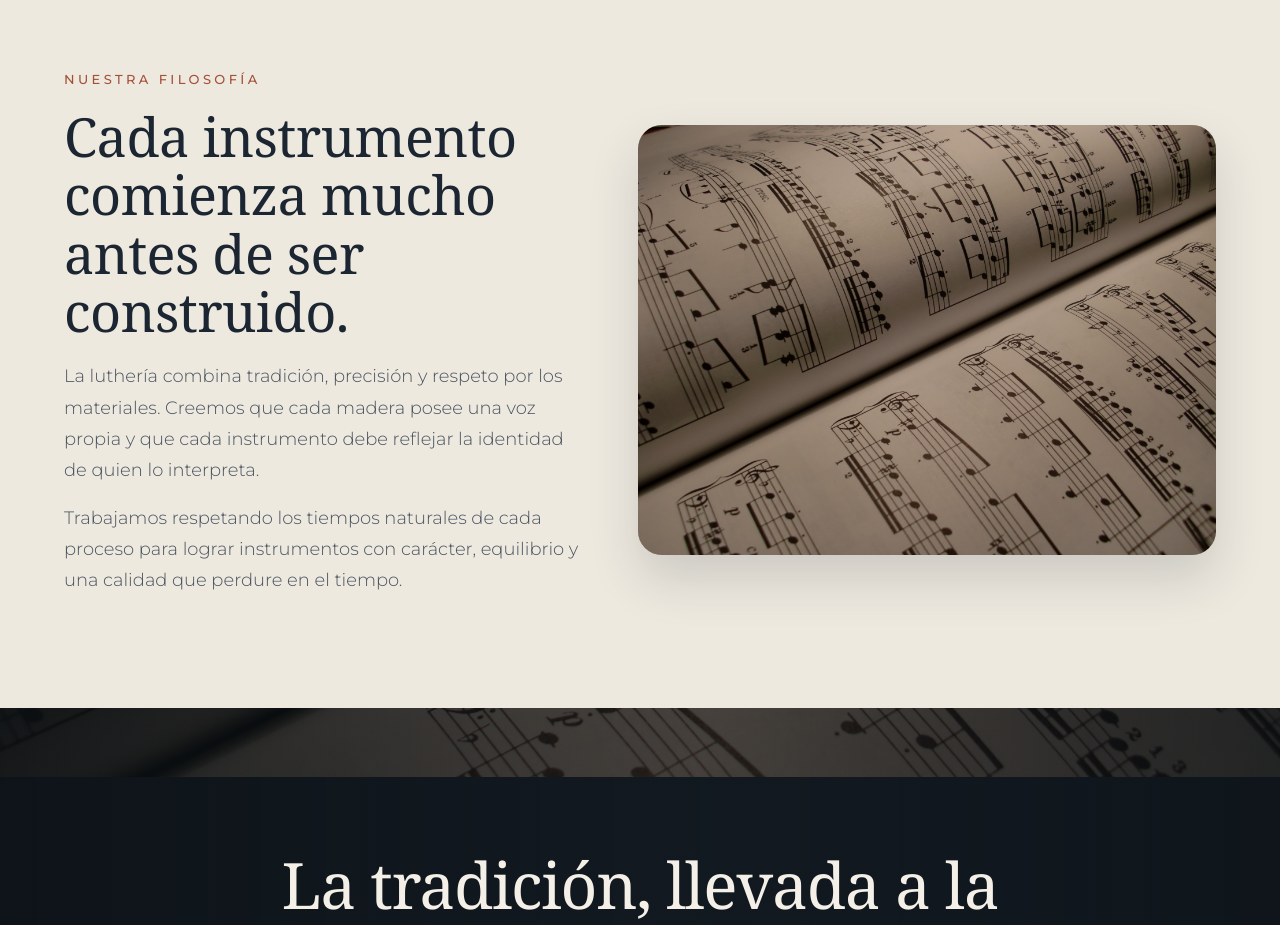
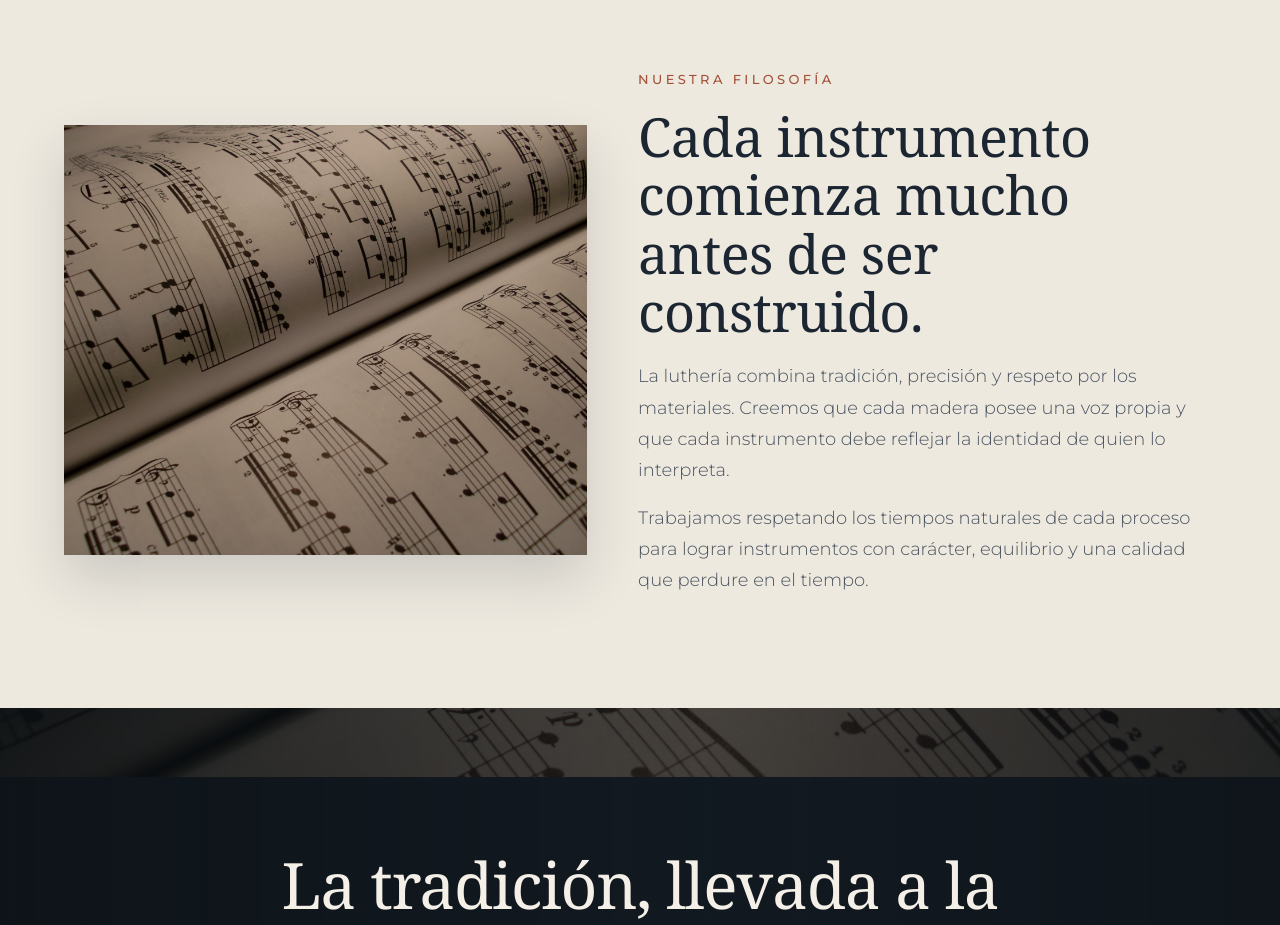
Before and after one commit to POPIDG/LUTHIER_A, a plain HTML site: page index.html in a window 1280 px wide. Shown: the part 1520-2445 px from the top of the page. Drawn offline with Linux system fonts and the light colour scheme; a web font is replaced by a local one.

Commit message:
modified:   css/style.css 	modified:   index.html

```diff
--- a/css/style.css
+++ b/css/style.css
@@ -535,7 +535,7 @@ ul { list-style: none; }
 .filosofia-media {
   position: relative;
   min-height: 430px;
-  border-radius: 24px;
+  border-radius: 0;
   overflow: hidden;
   box-shadow: 0 24px 50px rgba(27, 38, 50, .16);
 }
--- a/index.html
+++ b/index.html
@@ -187,15 +187,15 @@
     <section id="filosofia" class="filosofia" aria-label="Nuestra Filosofía">
       <div class="container">
         <div class="filosofia-layout">
+          <div class="filosofia-media img-placeholder" data-reveal>
+            <img src="assets/hero/hero-filosofia.jpg" alt="Detalle del taller de luthería" loading="lazy">
+          </div>
+
           <div class="filosofia-copy" data-reveal>
             <span class="eyebrow eyebrow--primary">Nuestra Filosofía</span>
             <h2 class="section-title">Cada instrumento comienza mucho antes de ser construido.</h2>
             <p class="section-text">La luthería combina tradición, precisión y respeto por los materiales. Creemos que cada madera posee una voz propia y que cada instrumento debe reflejar la identidad de quien lo interpreta.</p>
             <p class="section-text">Trabajamos respetando los tiempos naturales de cada proceso para lograr instrumentos con carácter, equilibrio y una calidad que perdure en el tiempo.</p>
-          </div>
-
-          <div class="filosofia-media img-placeholder" data-reveal>
-            <img src="assets/hero/hero-filosofia.jpg" alt="Detalle del taller de luthería" loading="lazy">
           </div>
         </div>
       </div>
```
